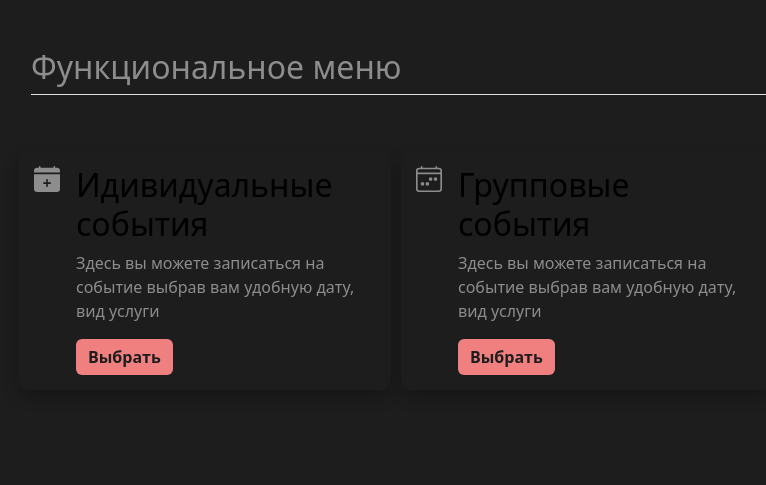
After one commit to ivalukyan/yclients-backend, a FastAPI app: page / in a window 1280 px wide. The commit adds this page. Shown: the top 485 px of the page, without its empty margins (63-829 px from the left). Run offline with FastAPI, Linux system fonts and the light colour scheme.

Commit message:
add new home template

```diff
--- /dev/null
+++ b/app/templates/index.html
@@ -0,0 +1,81 @@
+<!DOCTYPE html>
+<html lang="ru">
+<head>
+    <meta charset="UTF-8">
+    <meta name="viewport" content="width=device-width, initial-scale=1, shrink-to-fit=no">
+    <link href="https://cdn.jsdelivr.net/npm/bootstrap@5.3.3/dist/css/bootstrap.min.css" rel="stylesheet"
+          integrity="sha384-QWTKZyjpPEjISv5WaRU9OFeRpok6YctnYmDr5pNlyT2bRjXh0JMhjY6hW+ALEwIH" crossorigin="anonymous">
+    <title>Home</title>
+</head>
+<style>
+    body {
+        background-color: #1d1d1d;
+        color: #8d8d8d;
+    }
+
+    .row {
+        gap: 10px;
+    }
+
+    .col {
+        padding: 15px;
+        border-radius: 10px;
+        box-shadow: rgba(0, 0, 0, 0.25) 0 7px 15px 0;
+    }
+
+    .btn {
+        background-color: lightcoral;
+        color: #1d1d1d;
+        border: none;
+        font-size: 16px;
+        font-weight: 700;
+    }
+
+    .btn:hover{
+        background-color: coral;
+        color: #1d1d1d;
+        border: none;
+    }
+</style>
+<body>
+<div class="container px-4 py-5" id="hanging-icons">
+    <h2 class="pb-2 border-bottom">Функциональное меню</h2>
+    <div class="row g-4 py-5 row-cols-1 row-cols-lg-3">
+        <div class="col d-flex align-items-start">
+            <div class="icon-square text-body-emphasis d-inline-flex align-items-center justify-content-center fs-4 flex-shrink-0 me-3">
+                <svg xmlns="http://www.w3.org/2000/svg" width="26" height="26" style="fill: #8d8d8d"
+                     class="bi bi-calendar-plus-fill" viewBox="0 0 16 16">
+                    <path d="M4 .5a.5.5 0 0 0-1 0V1H2a2 2 0 0 0-2 2v1h16V3a2 2 0 0 0-2-2h-1V.5a.5.5 0 0 0-1 0V1H4zM16 14V5H0v9a2 2 0 0 0 2 2h12a2 2 0 0 0 2-2M8.5 8.5V10H10a.5.5 0 0 1 0 1H8.5v1.5a.5.5 0 0 1-1 0V11H6a.5.5 0 0 1 0-1h1.5V8.5a.5.5 0 0 1 1 0"/>
+                </svg>
+            </div>
+            <div>
+                <h3 class="fs-2 text-body-emphasis">Идивидуальные события</h3>
+                <p>Здесь вы можете записаться на событие выбрав вам удобную дату, вид услуги</p>
+                <a href="/records" class="btn btn-primary">
+                    Выбрать
+                </a>
+            </div>
+        </div>
+        <div class="col d-flex align-items-start">
+            <div class="icon-square text-body-emphasis d-inline-flex align-items-center justify-content-center fs-4 flex-shrink-0 me-3">
+                <svg xmlns="http://www.w3.org/2000/svg" width="26" height="26" style="fill: #8d8d8d"
+                     class="bi bi-calendar4-week" viewBox="0 0 16 16">
+                    <path d="M3.5 0a.5.5 0 0 1 .5.5V1h8V.5a.5.5 0 0 1 1 0V1h1a2 2 0 0 1 2 2v11a2 2 0 0 1-2 2H2a2 2 0 0 1-2-2V3a2 2 0 0 1 2-2h1V.5a.5.5 0 0 1 .5-.5M2 2a1 1 0 0 0-1 1v1h14V3a1 1 0 0 0-1-1zm13 3H1v9a1 1 0 0 0 1 1h12a1 1 0 0 0 1-1z"/>
+                    <path d="M11 7.5a.5.5 0 0 1 .5-.5h1a.5.5 0 0 1 .5.5v1a.5.5 0 0 1-.5.5h-1a.5.5 0 0 1-.5-.5zm-3 0a.5.5 0 0 1 .5-.5h1a.5.5 0 0 1 .5.5v1a.5.5 0 0 1-.5.5h-1a.5.5 0 0 1-.5-.5zm-2 3a.5.5 0 0 1 .5-.5h1a.5.5 0 0 1 .5.5v1a.5.5 0 0 1-.5.5h-1a.5.5 0 0 1-.5-.5zm-3 0a.5.5 0 0 1 .5-.5h1a.5.5 0 0 1 .5.5v1a.5.5 0 0 1-.5.5h-1a.5.5 0 0 1-.5-.5z"/>
+                </svg>
+            </div>
+            <div>
+                <h3 class="fs-2 text-body-emphasis">Групповые события</h3>
+                <p>Здесь вы можете записаться на событие выбрав вам удобную дату, вид услуги</p>
+                <a href="/records" class="btn btn-primary">
+                    Выбрать
+                </a>
+            </div>
+        </div>
+    </div>
+</div>
+<script src="https://cdn.jsdelivr.net/npm/bootstrap@5.3.3/dist/js/bootstrap.bundle.min.js"
+        integrity="sha384-YvpcrYf0tY3lHB60NNkmXc5s9fDVZLESaAA55NDzOxhy9GkcIdslK1eN7N6jIeHz"
+        crossorigin="anonymous"></script>
+</body>
+</html>
--- a/app/templates/recording/record_answer.html
+++ b/app/templates/recording/record_answer.html
@@ -2,6 +2,7 @@
 <html lang="ru">
 <head>
     <meta charset="UTF-8">
+    <meta name="viewport" content="width=device-width, initial-scale=1, shrink-to-fit=no">
     <link href="https://cdn.jsdelivr.net/npm/bootstrap@5.3.3/dist/css/bootstrap.min.css" rel="stylesheet"
           integrity="sha384-QWTKZyjpPEjISv5WaRU9OFeRpok6YctnYmDr5pNlyT2bRjXh0JMhjY6hW+ALEwIH" crossorigin="anonymous">
     <title>Answer</title>
@@ -28,7 +29,7 @@
         color: #1d1d1d;
     }
 
-    .btn:hover{
+    .btn:hover {
         color: #1d1d1d;
         background-color: coral;
     }
--- a/main.py
+++ b/main.py
@@ -7,9 +7,7 @@ app = FastAPI(
     title='Yclients'
 )
 
-router = APIRouter(
-    tags=['record']
-)
+router = APIRouter()
 
 templates = Jinja2Templates(directory="app/templates")
 
```
